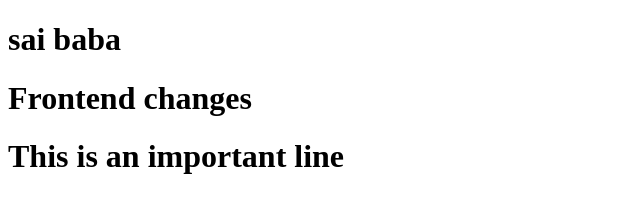
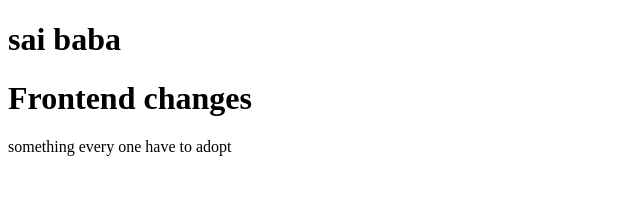
Before and after one commit to MLalithambigai/samplerepo, a plain HTML site: page index.html in a window 1280 px wide. Shown: the whole page, without its empty margins (0-640 px from the left). Drawn offline with Linux system fonts and the light colour scheme.

Commit message:
Update index.html
everyone have to adopt

```diff
--- a/index.html
+++ b/index.html
@@ -8,6 +8,6 @@
     <body>
         <h1>sai baba</h1>
         <h1>Frontend changes</h1>
-        <h1>This is an important line</h1>
+        something every one have to adopt
     </body>
 </html>
```
